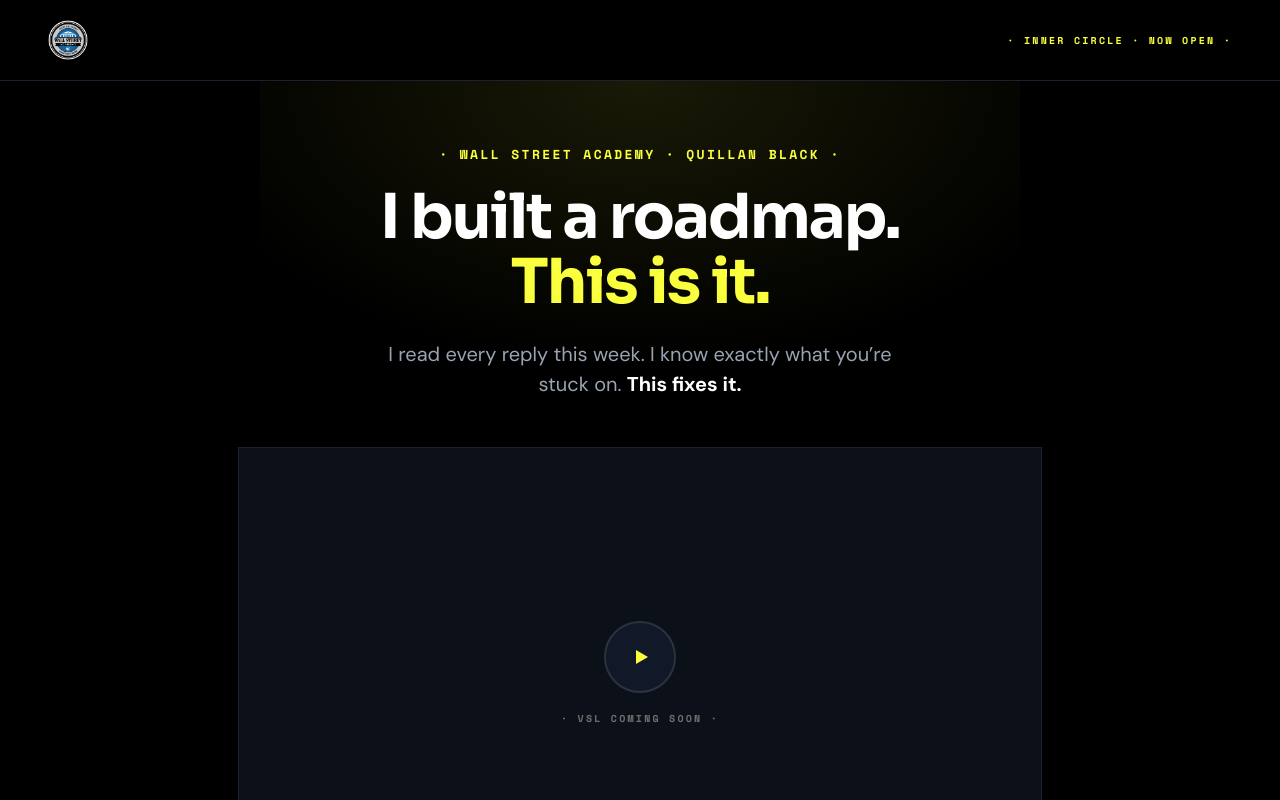
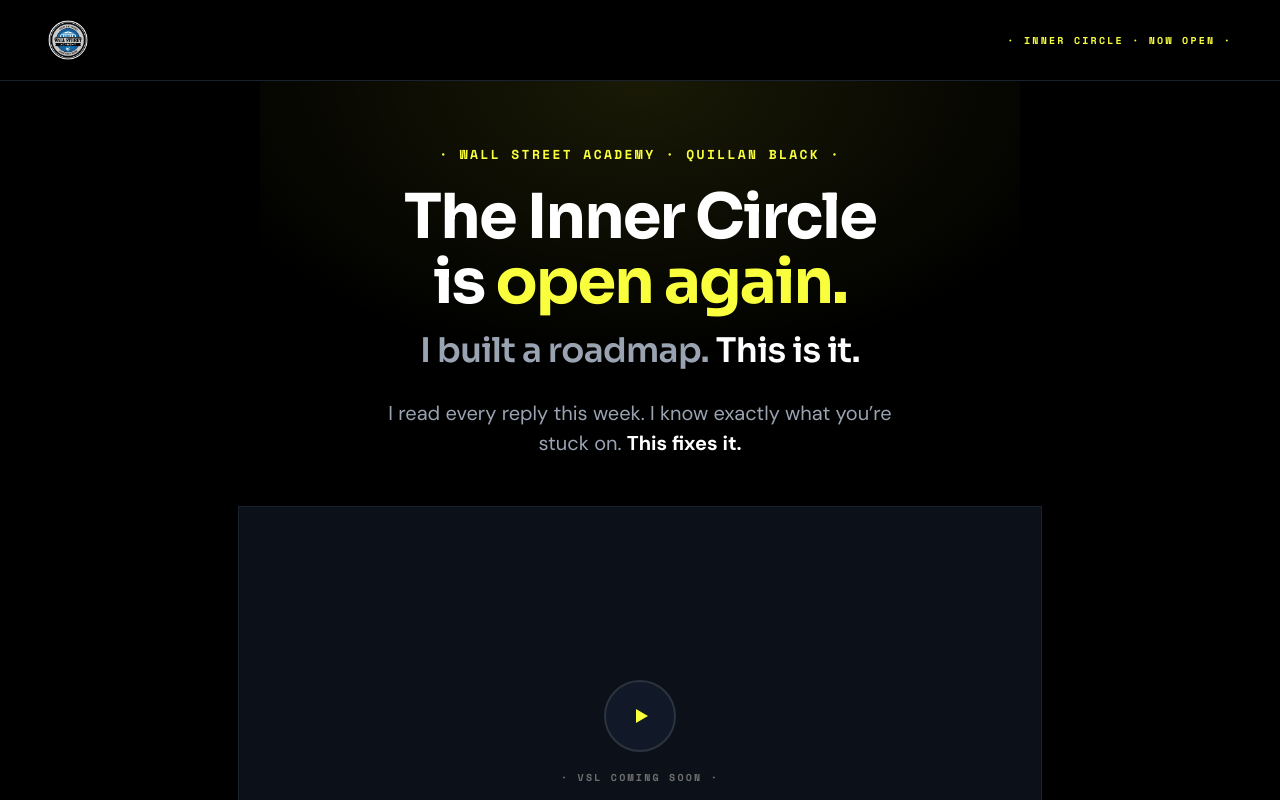
Before and after one commit to kmchiii69-afk/cuebanks, a Next.js app: page /ig in a window 1280 px wide. Shown: the top 800 px of the page. Built offline with nearby package versions, Linux system fonts and the light colour scheme; no server answers.

Commit message:
Restore original H1, add roadmap line as subheading on /ig

```diff
--- a/app/ig/page.tsx
+++ b/app/ig/page.tsx
@@ -85,15 +85,30 @@
               lineHeight: 1.05,
               letterSpacing: "-0.03em",
               color: "var(--bone)",
-              margin: "0 0 24px",
+              margin: "0 0 16px",
             }}
           >
-            I built a roadmap.
+            The Inner Circle
             <br />
+            is{" "}
             <em style={{ color: "var(--acid)", fontStyle: "normal" }}>
-              This is it.
+              open again.
             </em>
           </h1>
+          <p
+            style={{
+              fontFamily: "var(--font-display)",
+              fontWeight: 600,
+              fontSize: "clamp(22px, 3.5vw, 34px)",
+              lineHeight: 1.15,
+              letterSpacing: "-0.02em",
+              color: "var(--ash)",
+              margin: "0 0 28px",
+            }}
+          >
+            I built a roadmap.{" "}
+            <em style={{ color: "var(--bone)", fontStyle: "normal" }}>This is it.</em>
+          </p>
           <p
             style={{
               fontFamily: "var(--font-body)",
```
